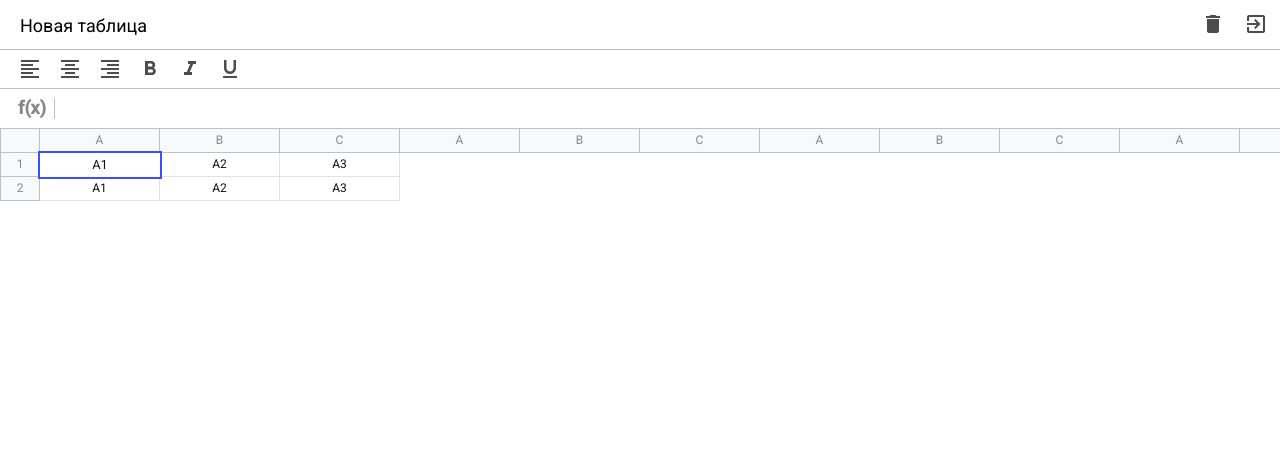
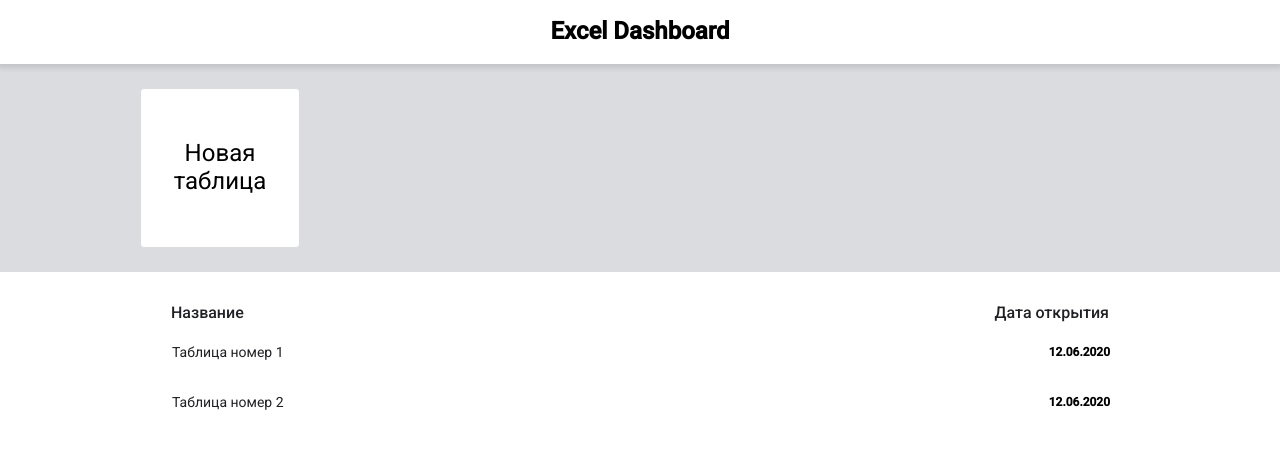
Before and after one commit to imleikys/excel-course, a website built with webpack: page src/index.html in a window 1280 px wide. Built offline with nearby package versions, Linux system fonts and the light colour scheme; files whose address does not match are found by name.

Commit message:
dashboard page

```diff
--- a/src/index.html
+++ b/src/index.html
@@ -11,158 +11,32 @@
 </head>
 <body>
     <div id="app">
-        <div class="excel">
-
-            <div class="excel__header">
-                <input type="text" class="excel__header-input" value="Новая таблица"></input>
-                <div class="excel__header-btns">
-                    <div class="button">
-                        <i class="material-icons">delete</i>
-                    </div>
-                    <div class="button">
-                        <i class="material-icons">exit_to_app</i>
-                    </div>
+       <div class="db">
+           <div class="db__header">
+                <h1 class="db__header-title">Excel Dashboard</h1>
+           </div>
+            <div class="db__new">
+                <div class="db__view">
+                    <a href="#" class="db__new-newfile">Новая <br> таблица</a>
                 </div>
-            </div>
-
-            <div class="excel__toolbar">
-                <div class="button">
-                    <i class="material-icons">format_align_left</i>
+           </div>
+           <div class="db__table db__view">
+                <div class="db__list-header">
+                    <span>Название</span>
+                    <span>Дата открытия</span>
                 </div>
-                <div class="button">
-                    <i class="material-icons">format_align_center</i>
-                </div>
-                <div class="button">
-                    <i class="material-icons">format_align_right</i>
-                </div>
-                <div class="button">
-                    <i class="material-icons">format_bold</i>
-                </div>
-                <div class="button">
-                    <i class="material-icons">format_italic</i>
-                </div>
-                <div class="button">
-                    <i class="material-icons">format_underlined</i>
-                </div>
-            </div>
-
-            <div class="excel__formula">
-                <div class="excel__formula-info">
-                    f(x)
-                </div>
-                <div class="excel__formula-input" contenteditable spellcheck="false">
-
-                </div>
-            </div>
-
-            <div class="excel__table">
-                <div class="excel__table-row">
-                    <div class="excel__table-row-info"></div>
-                    <div class="excel__table-row-data">
-                        <div class="excel__table-row-column">
-                            A
-                        </div>
-                        <div class="excel__table-row-column">
-                            B
-                        </div>
-                        <div class="excel__table-row-column">
-                            C
-                        </div>
-                        <div class="excel__table-row-column">
-                            A
-                        </div>
-                        <div class="excel__table-row-column">
-                            B
-                        </div>
-                        <div class="excel__table-row-column">
-                            C
-                        </div>
-                        <div class="excel__table-row-column">
-                            A
-                        </div>
-                        <div class="excel__table-row-column">
-                            B
-                        </div>
-                        <div class="excel__table-row-column">
-                            C
-                        </div>
-                        <div class="excel__table-row-column">
-                            A
-                        </div>
-                        <div class="excel__table-row-column">
-                            B
-                        </div>
-                        <div class="excel__table-row-column">
-                            C
-                        </div>
-                        <div class="excel__table-row-column">
-                            A
-                        </div>
-                        <div class="excel__table-row-column">
-                            B
-                        </div>
-                        <div class="excel__table-row-column">
-                            C
-                        </div>
-
-                        <div class="excel__table-row-column">
-                            A
-                        </div>
-                        <div class="excel__table-row-column">
-                            B
-                        </div>
-                        <div class="excel__table-row-column">
-                            C
-                        </div>
-                        <div class="excel__table-row-column">
-                            A
-                        </div>
-                        <div class="excel__table-row-column">
-                            B
-                        </div>
-                        <div class="excel__table-row-column">
-                            C
-                        </div>
-
-                        <div class="excel__table-row-column">
-                            A
-                        </div>
-                        <div class="excel__table-row-column">
-                            B
-                        </div>
-                        <div class="excel__table-row-column">
-                            C
-                        </div>
-                        <div class="excel__table-row-column">
-                            A
-                        </div>
-                        <div class="excel__table-row-column">
-                            B
-                        </div>
-                        <div class="excel__table-row-column">
-                            C
-                        </div>
-
-                    </div>
-                </div>
-                <div class="excel__table-row">
-                    <div class="excel__table-row-info">1</div>
-                    <div class="excel__table-row-data">
-                        <div class="cell selected" contenteditable spellcheck="false">A1</div>
-                        <div class="cell" contenteditable spellcheck="false">A2</div>
-                        <div class="cell" contenteditable spellcheck="false">A3</div>
-                    </div>
-                </div>
-                <div class="excel__table-row">
-                    <div class="excel__table-row-info">2</div>
-                    <div class="excel__table-row-data">
-                        <div class="cell" contenteditable spellcheck="false">A1</div>
-                        <div class="cell" contenteditable spellcheck="false">A2</div>
-                        <div class="cell" contenteditable spellcheck="false">A3</div>
-                    </div>
-                </div>
-            </div>
-        </div>
+                <ul class="db__list">
+                    <li class="db__record">
+                        <a href="#">Таблица номер 1</a>
+                        <strong>12.06.2020</strong>
+                    </li>
+                    <li class="db__record">
+                        <a href="#">Таблица номер 2</a>
+                        <strong>12.06.2020</strong>
+                    </li>
+                </ul>
+           </div>
+       </div>
     </div>
 </body>
 </html>
--- a/src/scss/_mixins.scss
+++ b/src/scss/_mixins.scss
@@ -24,3 +24,9 @@
     }
 
 }
+
+@mixin clear-list {
+    list-style: none;
+    margin: 0;
+    padding: 0;
+}
--- a/src/scss/_variables.scss
+++ b/src/scss/_variables.scss
@@ -4,4 +4,5 @@ $formula-height: 40px;
 $border-color: #c0c0c0;
 $info-cell-width: 40px;
 $row-height: 24px;
-$cell-width: 120px
+$cell-width: 120px;
+$dbheader-height: 64px;
--- /dev/null
+++ b/src/scss/dashboard.scss
@@ -0,0 +1,87 @@
+@import "variables";
+@import "mixins";
+
+.db {
+
+    &__header {
+        position: fixed;
+        top: 0;
+        right: 0;
+        left: 0;
+        height: $dbheader-height;
+        display: flex;
+        align-items: center;
+        justify-content: center;
+        background-color: #fff;
+        box-shadow: 0 2px 5px 2px rgba(60, 64, 67, 0.15);
+        z-index: 1000;
+    }
+    &__new {
+        margin-top: $dbheader-height;
+        padding: 1.5rem;
+        background-color: #dadce0;
+
+        &-newfile {
+            width: 160px;
+            height: 160px;
+            background-color: #fff;
+            border-radius: 4px;
+            border: 1px solid #dadce0;
+            display: flex;
+            justify-content: center;
+            align-items: center;
+            font-size: 1.5rem;
+            text-align: center;
+            text-decoration: none;
+            color: #000;
+
+            &:hover {
+                color: green;
+                cursor: pointer;
+                border-color: green;
+            }
+        }
+    }
+    &__view {
+        max-width: 1000px;
+        margin: 0 auto;
+    }
+    &__table {
+        padding: 2rem 1rem;
+    }
+    &__list-header {
+        display: flex;
+        justify-content: space-between;
+        color: #202124;
+        font-weight: 500;
+        font-size: 16px;
+        margin-bottom: 10px;
+        padding: 0px 15px;
+    }
+    &__list {
+        @include clear-list;
+    }
+    &__record {
+        display: flex;
+        justify-content: space-between;
+        align-items: center;
+        padding: 12px 14px 12px 16px;
+        margin-bottom: 10px;
+
+        &:hover {
+            background-color: #e6f4ea;
+            border-radius: 25px;
+        }
+
+        a {
+            text-decoration: none;
+            cursor: pointer;
+            color: #202124;
+            font-size: 14px;
+
+            &:hover{
+                text-decoration: underline;
+            }
+        }
+    }
+}
--- a/src/scss/index.scss
+++ b/src/scss/index.scss
@@ -1,6 +1,7 @@
 @import url('https://fonts.googleapis.com/css2?family=Roboto:wght@300;400;500&display=swap');
 @import "~normalize.css";
 
+@import "dashboard";
 @import "header";
 @import "toolbar";
 @import "formula";
```
Also changed, not shown: src/assets/excel.html (added, +168 -0 lines).
